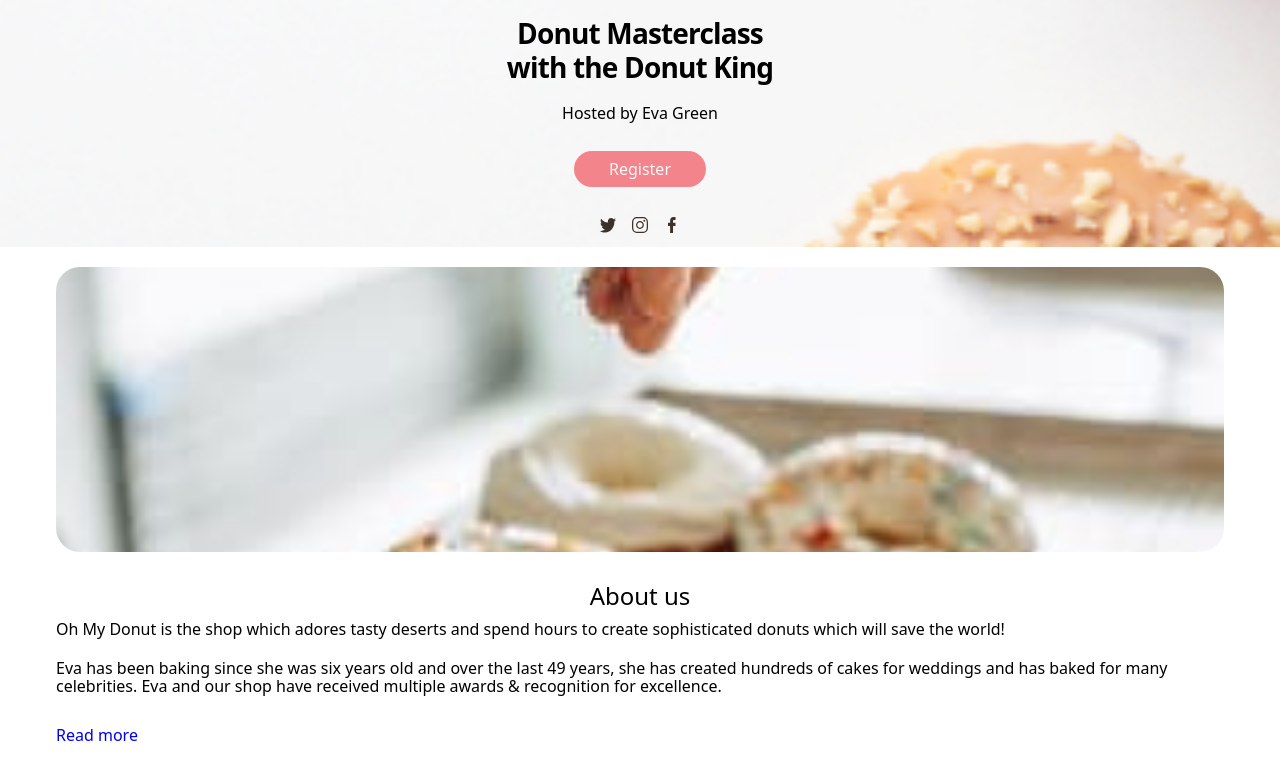
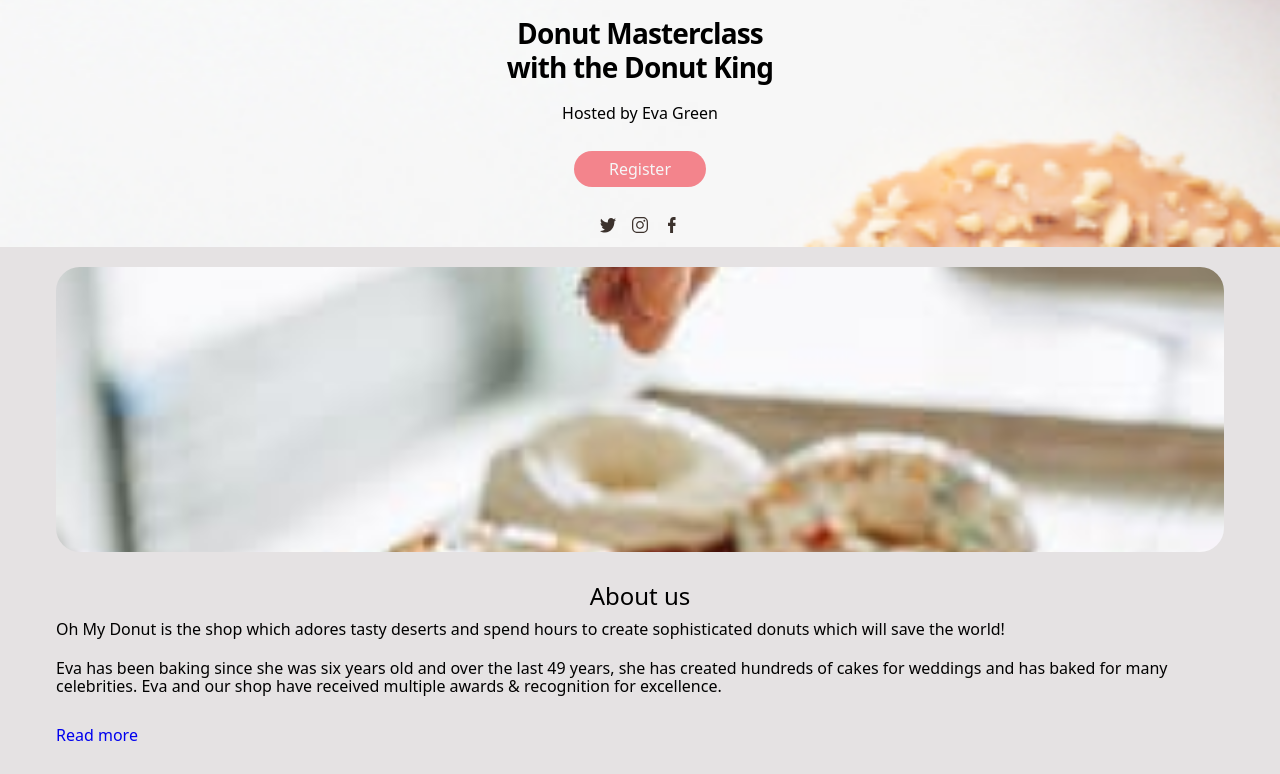
Before and after one commit to IhorKulinskyi/donuts, a website built with Parcel: page src/index.html in a window 1280 px wide. Shown: the part 69-843 px from the top of the page. Built offline with nearby package versions, Linux system fonts and the light colour scheme.

Commit message:
body color

```diff
--- a/src/sass/base/_utility.scss
+++ b/src/sass/base/_utility.scss
@@ -22,6 +22,10 @@
     padding-left: 16px;
     padding-right: 16px;
   }
+}
+
+body{
+  background-color: #e5e2e3;;
 }
 
 body.is-open{
```
